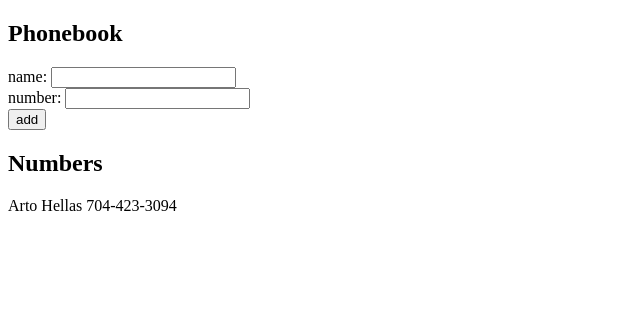
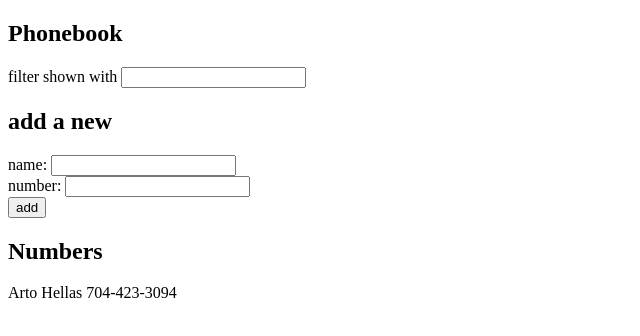
Before and after one commit to eding888/fullstackopen-part-2, a React (Create React App) app in the folder phonebook/: page / in a window 1280 px wide. Shown: the top 336 px of the page, without its empty margins (0-640 px from the left). Built offline with nearby package versions, Linux system fonts and the light colour scheme.

Commit message:
Complete 2.9

```diff
--- a/phonebook/src/App.js
+++ b/phonebook/src/App.js
@@ -7,11 +7,23 @@ const App = () => {
   ])
   const [newName, setNewName] = useState('');
   const [newNumber, setNewNumber] = useState('');
+  const [search, setSearch] = useState('');
+  const [searchEnabled, setSearchEnabled] = useState(false);
+  const [searchTarget, setSearchTarget] = useState('');
+  let searching = searchEnabled;
+  let target = searchTarget;
+
   const updateText = (event, setFunction) =>
     setFunction(event.target.value);
 
+  const updateSearching = (event) =>{
+    if(event.target.value.length > 0) searching = true;
+    else searching = false;
+    setSearchEnabled(searching);
 
-
+    target = event.target.value;
+    setSearchTarget(target);
+  }
   const addPerson = (event) => {
     event.preventDefault();
     const nameExists = persons.reduce((exists, person) => person.name === newName, false);
@@ -25,9 +37,22 @@ const App = () => {
     }
     else alert(`${newName} is already in the phonebook.`)
   }
+  const peopleToShow = searching ? persons.filter(person => person.name.toLowerCase().includes(target.toLowerCase())) : persons;
   return (
     <div>
       <h2>Phonebook</h2>
+      <form>
+        <div>
+          filter shown with <input
+            value = {search}
+            onChange = {event => {
+              updateText(event, setSearch);
+              updateSearching(event);
+            }}
+            />
+        </div>
+      </form>
+      <h2>add a new</h2>
       <form onSubmit = {addPerson}>
         <div>
           name: <input
@@ -50,7 +75,7 @@ const App = () => {
       </form>
       <h2>Numbers</h2>
       <div>
-        {persons.map(person =>
+        {peopleToShow.map(person =>
           <div>
             {person.name} {person.number}
           </div>)}
```
